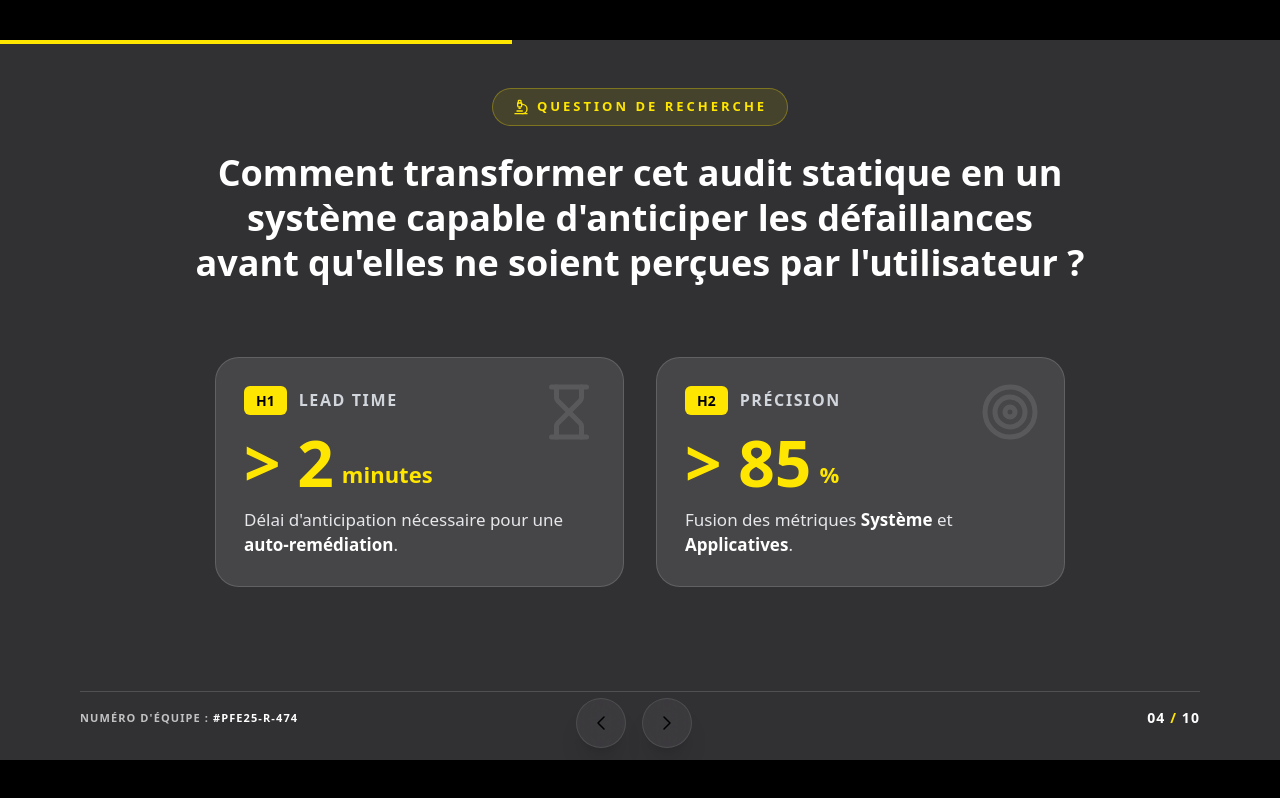
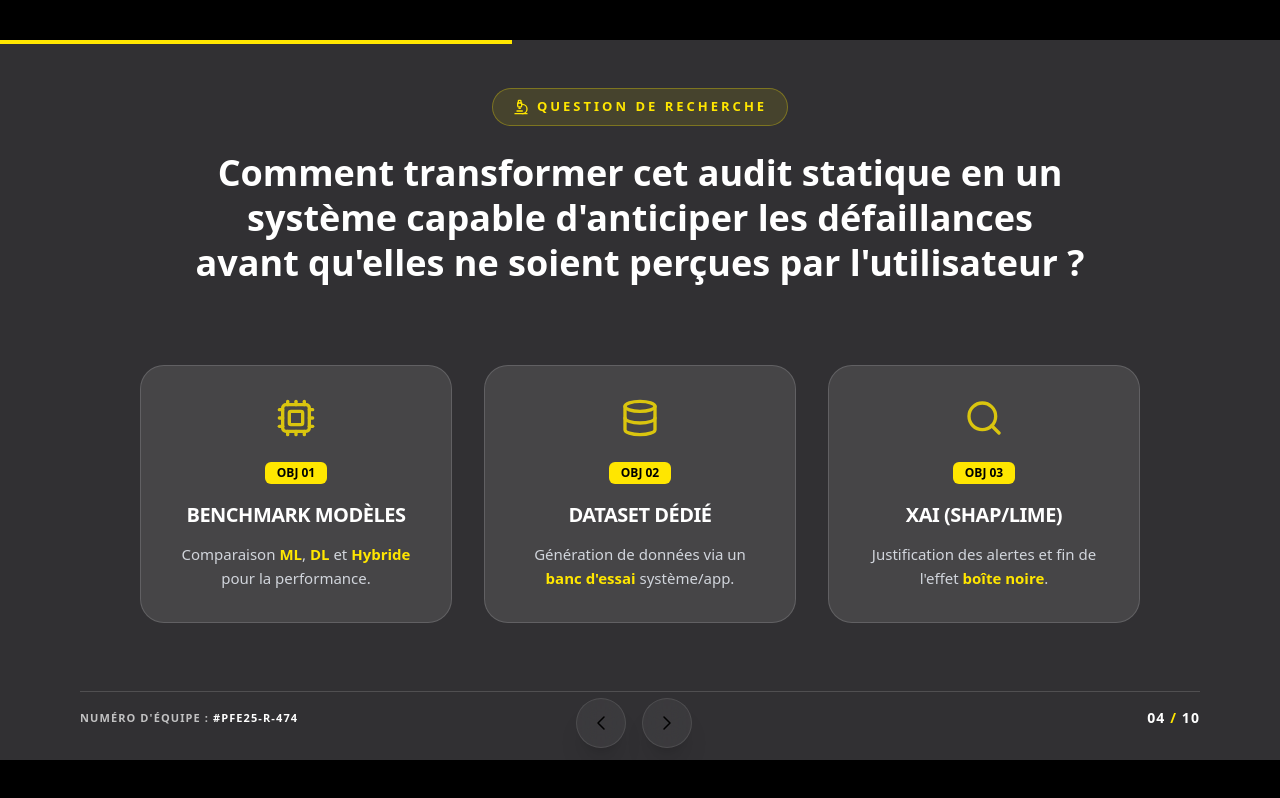
Before and after one commit to Medenga/Presentation-PFE, a React (Vite) app in the folder client/: page /slide4 in a window 1280 px wide. Built offline with nearby package versions, Linux system fonts and the light colour scheme.

Commit message:
slide4 modif

```diff
--- a/client/src/slides/Slide4.jsx
+++ b/client/src/slides/Slide4.jsx
@@ -1,8 +1,29 @@
 import React from 'react';
 import { motion } from 'framer-motion';
-import { Microscope, Hourglass, Target } from 'lucide-react';
+import { Microscope, Database, Cpu, Search } from 'lucide-react';
 
 const Slide4 = () => {
+  const objectives = [
+    {
+      id: "01",
+      title: "Benchmark Modèles",
+      icon: <Cpu size={40} />,
+      desc: "Comparaison **ML**, **DL** et **Hybride** pour la performance.",
+    },
+    {
+      id: "02",
+      title: "Dataset Dédié",
+      icon: <Database size={40} />,
+      desc: "Génération de données via un **banc d'essai** système/app.",
+    },
+    {
+      id: "03",
+      title: "XAI (SHAP/LIME)",
+      icon: <Search size={40} />,
+      desc: "Justification des alertes et fin de l'effet **boîte noire**.",
+    }
+  ];
+
   return (
     <motion.div
       initial={{ opacity: 0 }}
@@ -11,8 +32,8 @@ const Slide4 = () => {
       className="relative w-[1280px] h-[720px] bg-pres-grey text-white flex flex-col px-20 pt-12 pb-24 overflow-hidden font-sans"
     >
       <div className="flex-grow flex flex-col items-center">
-        {/* TITRE - mb-16 pour descendre les cartes */}
-        <div className="text-center mb-16">
+        {/* TITRE - Identique à l'original */}
+        <div className="text-center mb-20">
           <div className="inline-flex items-center gap-2 bg-[#FFE600]/10 border border-[#FFE600]/30 text-[#FFE600] px-5 py-2 rounded-full text-[13px] font-black uppercase tracking-[3px] mb-6">
             <Microscope size={16} />
             Question de recherche
@@ -22,35 +43,29 @@ const Slide4 = () => {
           </h1>
         </div>
 
-        {/* KPI CARDS - Ajout d'un petit margin top pour équilibrer */}
-        <div className="grid grid-cols-2 gap-8 max-w-[850px] mx-auto w-full mt-2">
-          {/* H1 — LEAD TIME */}
-          <motion.div whileHover={{ y: -4 }} className="bg-white/10 border border-white/15 rounded-3xl p-7 relative">
-            <div className="absolute top-6 right-6 opacity-10"><Hourglass size={60} /></div>
-            <div className="flex items-center gap-3 mb-4">
-              <div className="bg-[#FFE600] px-3 py-1 rounded-md text-black font-black text-[14px]">H1</div>
-              <h4 className="text-[16px] font-bold uppercase tracking-widest text-gray-300">Lead Time</h4>
-            </div>
-            <div className="flex items-end gap-2 mb-3">
-              <span className="text-[64px] font-black text-[#FFE600] leading-none">&gt; 2</span>
-              <span className="text-[22px] font-bold text-[#FFE600] pb-1">minutes</span>
-            </div>
-            <p className="text-[17px] text-gray-200">Délai d'anticipation nécessaire pour une <strong className="text-white">auto-remédiation</strong>.</p>
-          </motion.div>
+        {/* OBJECTIFS - Grille de 3 colonnes */}
+        <div className="grid grid-cols-3 gap-8 w-full max-w-[1000px] mx-auto">
+          {objectives.map((obj, index) => (
+            <motion.div
+              key={index}
+              whileHover={{ y: -5 }}
+              className="bg-white/10 border border-white/15 rounded-3xl p-8 relative flex flex-col items-center text-center"
+            >
+              <div className="text-[#FFE600] mb-6 opacity-80">{obj.icon}</div>
 
-          {/* H2 — PRÉCISION */}
-          <motion.div whileHover={{ y: -4 }} className="bg-white/10 border border-white/15 rounded-3xl p-7 relative">
-            <div className="absolute top-6 right-6 opacity-10"><Target size={60} /></div>
-            <div className="flex items-center gap-3 mb-4">
-              <div className="bg-[#FFE600] px-3 py-1 rounded-md text-black font-black text-[14px]">H2</div>
-              <h4 className="text-[16px] font-bold uppercase tracking-widest text-gray-300">Précision</h4>
-            </div>
-            <div className="flex items-end gap-2 mb-3">
-              <span className="text-[64px] font-black text-[#FFE600] leading-none">&gt; 85</span>
-              <span className="text-[22px] font-bold text-[#FFE600] pb-1">%</span>
-            </div>
-            <p className="text-[17px] text-gray-200">Fusion des métriques <strong className="text-white">Système</strong> et <strong className="text-white">Applicatives</strong>.</p>
-          </motion.div>
+              <div className="bg-[#FFE600] px-3 py-0.5 rounded-md text-black font-black text-[12px] mb-4">
+                OBJ {obj.id}
+              </div>
+
+              <h3 className="text-[20px] font-bold mb-3 uppercase tracking-tight text-white">
+                {obj.title}
+              </h3>
+
+              <p className="text-[15px] text-gray-300 leading-relaxed"
+                 dangerouslySetInnerHTML={{ __html: obj.desc.replace(/\*\*(.*?)\*\*/g, '<strong class="text-[#FFE600]">$1</strong>') }}>
+              </p>
+            </motion.div>
+          ))}
         </div>
       </div>
 
```
